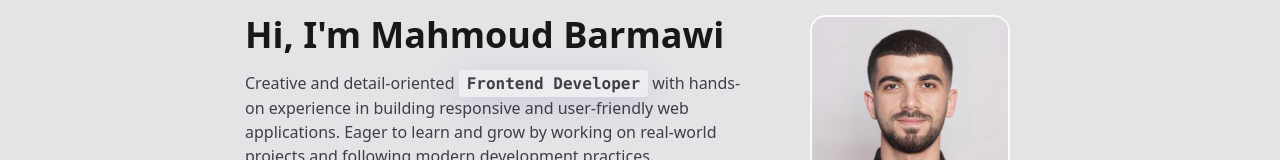
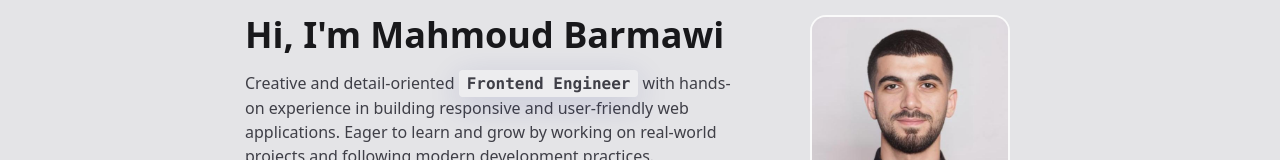
Before and after one commit to Mahmoud-Barmawi/Portfolio, a React (Vite) app: page / in a window 1280 px wide. Shown: the part 185-345 px from the top of the page. Built offline with nearby package versions, Linux system fonts and the light colour scheme.

Commit message:
change role

```diff
--- a/src/components/Hero.tsx
+++ b/src/components/Hero.tsx
@@ -13,7 +13,7 @@ export const Hero = () => {
           <p className="font-medium mt-4 text-zinc-700 dark:text-zinc-300 w-full  ">
             Creative and detail-oriented{" "}
             <span className="cursor-pointer font-semibold font-mono bg-white/35  shadow-[0_8px_32px_#1f268726] backdrop-blur-[15px] rounded-sm px-2 py-1">
-              Frontend Developer
+              Frontend Engineer
             </span>{" "}
             with hands-on experience in building responsive and user-friendly
             web applications. Eager to learn and grow by working on real-world
```
